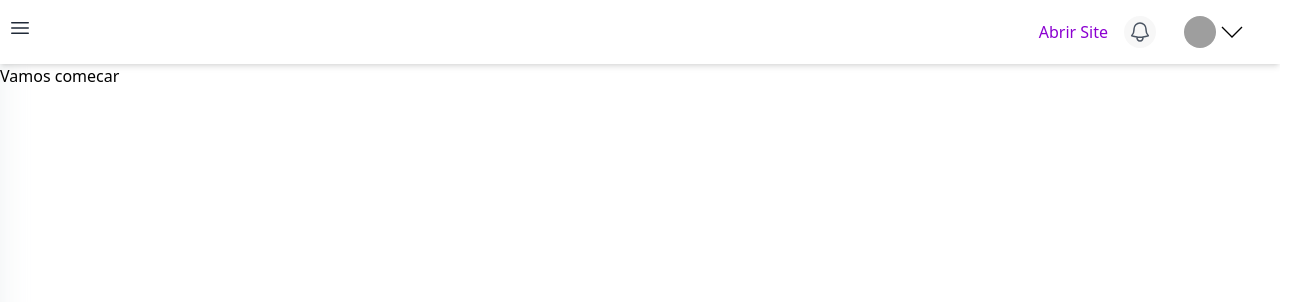
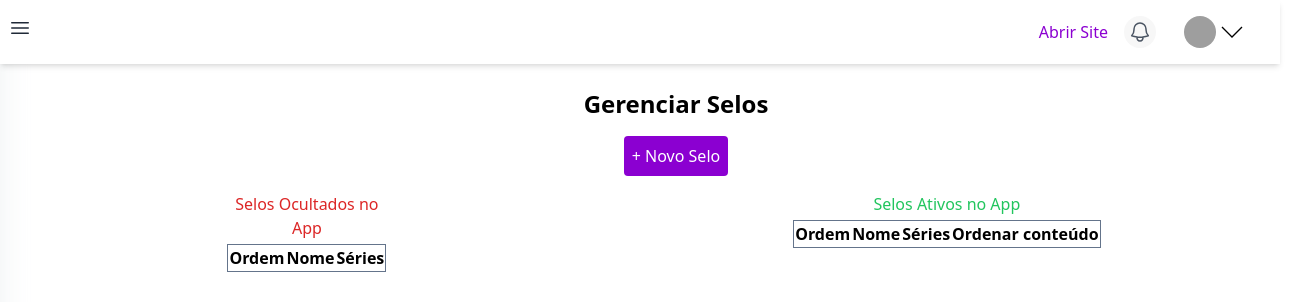
Before and after one commit to bioneoficial/vigilant-octo-succotash, a Next.js app: page /dashboard/selos in a window 1280 px wide. Shown: the top 302 px of the page, 1304 px wide, since content can reach past the window. Built offline with nearby package versions, Linux system fonts and the light colour scheme; grey boxes are pictures that could not be loaded.

Commit message:
two tables in selos created

```diff
--- a/src/components/organisms/Selos/Selos.tsx
+++ b/src/components/organisms/Selos/Selos.tsx
@@ -1,41 +1,56 @@
-import { openModal } from "@/Redux/Reducers/modalSlice";
 import { Button } from "@/components/atoms/Button";
-import { CouponItem } from "@/components/molecules/CoupounItem";
-import { cuponsMock } from "@/utils/const";
-import { HEAD_TABLE_COUPONS, modalTypeEnum } from "@/utils/enums";
-import { useId } from "react";
-import { useDispatch } from "react-redux";
+import { useRouter } from "next/router";
+// import { useId } from "react";
 
 export default function Selos(): JSX.Element {
-  const dispatch = useDispatch();
-  const uuidCupom = useId();
+  const router = useRouter();
+  //   const uuidCupom = useId();
+  const handleBtnClick = (id: number): void => {
+    router.push(`/dashboard/usuarios/${id}`);
+  };
   return (
     <div className=" ml-6 flex flex-col justify-center items-center w-full ">
-      <h2 className=" mt-6 ml-6 mb-4 text-2xl font-semibold">Cupons</h2>
+      <h2 className=" mt-6 ml-6 mb-4 text-2xl font-semibold">
+        Gerenciar Selos
+      </h2>
       <Button
-        title="+ Novo Cupom"
+        title="+ Novo Selo"
         status={true}
         className={[
           "flex items-center py-2 px-2 ml-6 mb-4 bg-[#8b00d1] text-white rounded hover:bg-[#8b0099]",
         ]}
-        onClick={(): void => {
-          dispatch(openModal(modalTypeEnum.CREATE_COUPON));
-        }}
+        onClick={(): void => handleBtnClick(5)}
       />
+      <div className="flex justify-around w-full">
         <table className="table-auto border-collapse text-center">
+          <caption className="text-center text-bold text-red-600 mb-1">
+            Selos Ocultados no App
+          </caption>
           <thead className="border-collapse border border-slate-500">
             <tr>
-            {Object.values(HEAD_TABLE_COUPONS).map((header) => (
-              <th key={header}>{header}</th>
-            ))}
+              <th>Ordem</th>
+              <th>Nome</th>
+              <th>Séries</th>
             </tr>
           </thead>
-        <tbody>
-          {cuponsMock.map((cupom) => (
-            <CouponItem {...cupom} key={uuidCupom + cupom.id} />
-          ))}
-        </tbody>
+          <tbody></tbody>
         </table>
+        <table className="table-auto border-collapse text-center">
+          <caption className="text-center text-bold text-green-500  mb-1">
+            Selos Ativos no App
+          </caption>
+
+          <thead className="border-collapse border border-slate-500">
+            <tr>
+              <th>Ordem</th>
+              <th>Nome</th>
+              <th>Séries</th>
+              <th> Ordenar conteúdo</th>
+            </tr>
+          </thead>
+          <tbody></tbody>
+        </table>
+      </div>
     </div>
   );
 }
--- a/src/pages/dashboard/selos/index.tsx
+++ b/src/pages/dashboard/selos/index.tsx
@@ -1,9 +1,10 @@
+import Selos from "@/components/organisms/Selos/Selos";
 import { MainTemplate } from "@/components/templates/MainTemplate";
 
 const SelosPage: React.FC = () => {
   return (
     <MainTemplate>
-      <div className=" text-black">Vamos comecar </div>
+      <Selos />
     </MainTemplate>
   );
 };
```
Lines whose indentation alone changed are shown as unchanged.
